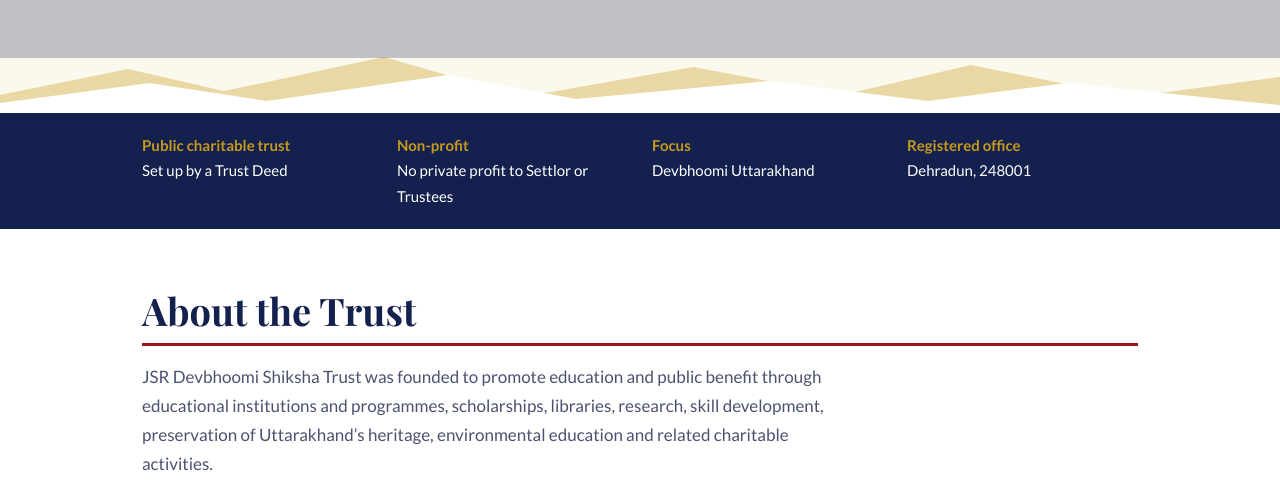
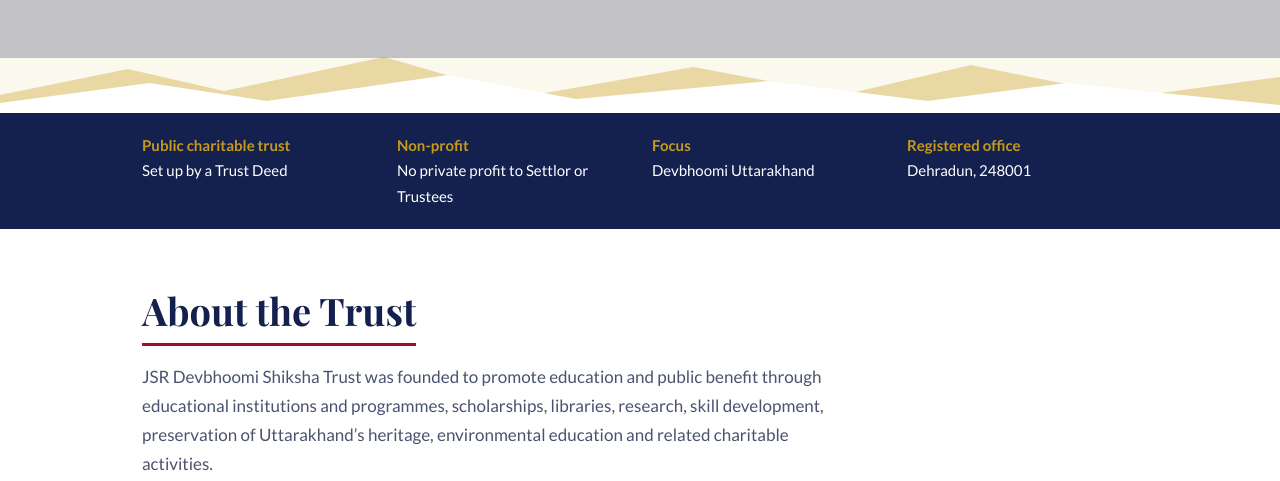
Before and after one commit to 22silentknight-del/JsrBhomiTrust, a plain HTML site: page Font1_ PlayfairDisplayLato.html in a window 1280 px wide. Shown: the part 498-979 px from the top of the page. Drawn offline with nearby package versions, Linux system fonts and the light colour scheme.

Commit message:
Add files via upload

```diff
--- a/Font1_ PlayfairDisplayLato.html
+++ b/Font1_ PlayfairDisplayLato.html
@@ -27,6 +27,7 @@ svg.r{display:block;width:100%;height:60px;margin-top:-1px}
 .facts b{color:var(--gold);font-weight:600;display:block}
 section{padding:60px 0}section.s{background:var(--soft)}
 h2{font-size:clamp(30px,4vw,42px);margin-bottom:16px}
+h2{display:table}
 h2::after{content:"";display:block;width:100%;height:3px;background:var(--red);margin-top:10px}
 .lead{max-width:70ch;color:var(--mute)}
 .two{display:grid;grid-template-columns:1fr 1fr;gap:34px}
```
Also changed, not shown: Font2_ MerriweatherOpenSans.html (+1 -0 lines), Font3_ PoppinsInter.html (+1 -0 lines), Font4_ MontserratNunitoSans.html (+1 -0 lines).
